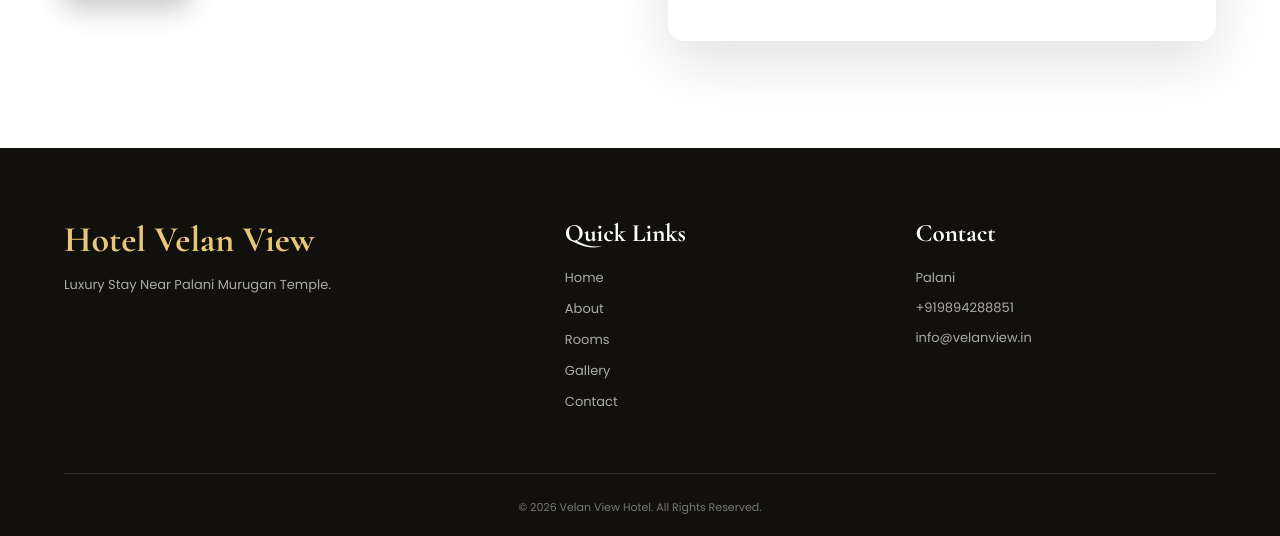
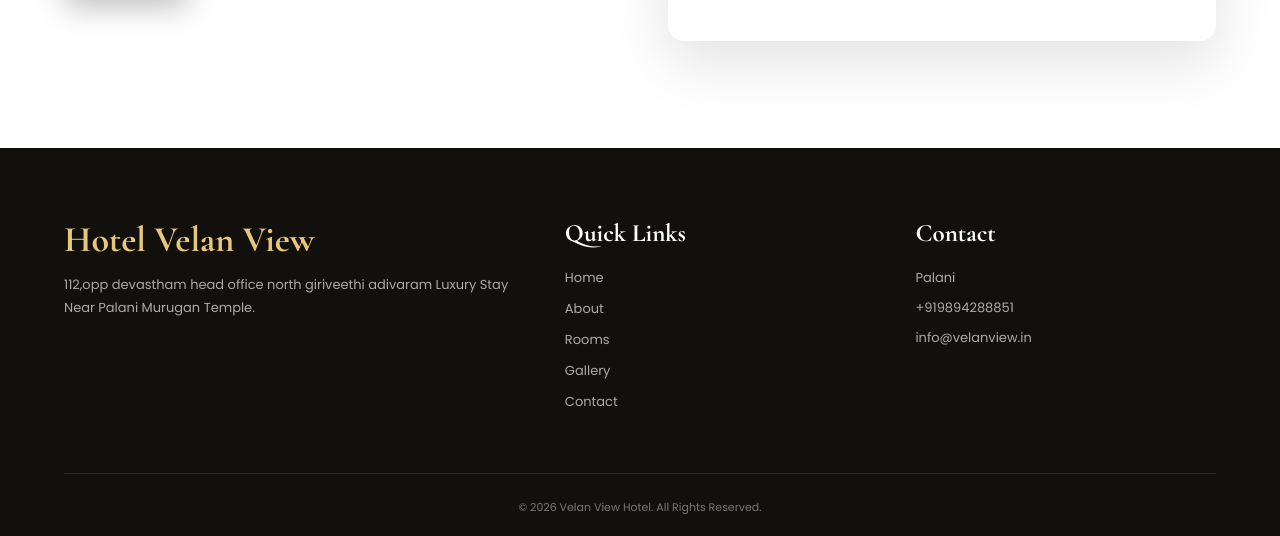
Before and after one commit to velanviewpalani/velanview, a website: page index.html in a window 1280 px wide. Shown: the part 6812-7348 px from the top of the page. Drawn offline with nearby package versions, Linux system fonts and the light colour scheme; grey boxes are pictures that could not be loaded.

Commit message:
Update index.html

```diff
--- a/index.html
+++ b/index.html
@@ -893,7 +893,9 @@ loading="lazy">
 <h2>Hotel Velan View</h2>
 
 <p>
-
+112,opp devastham head office
+north giriveethi
+adivaram
 Luxury Stay Near
 Palani Murugan Temple.
 
```
